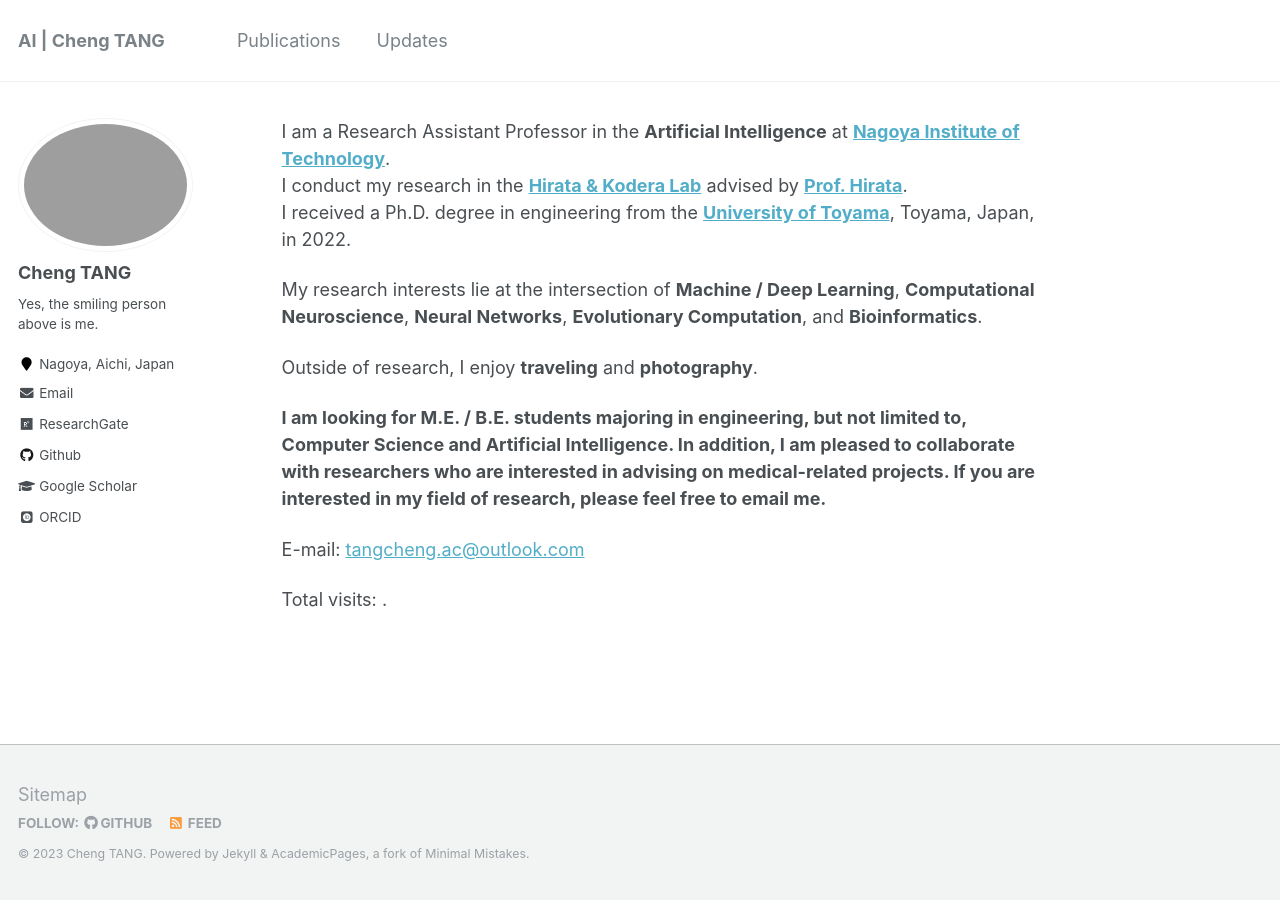
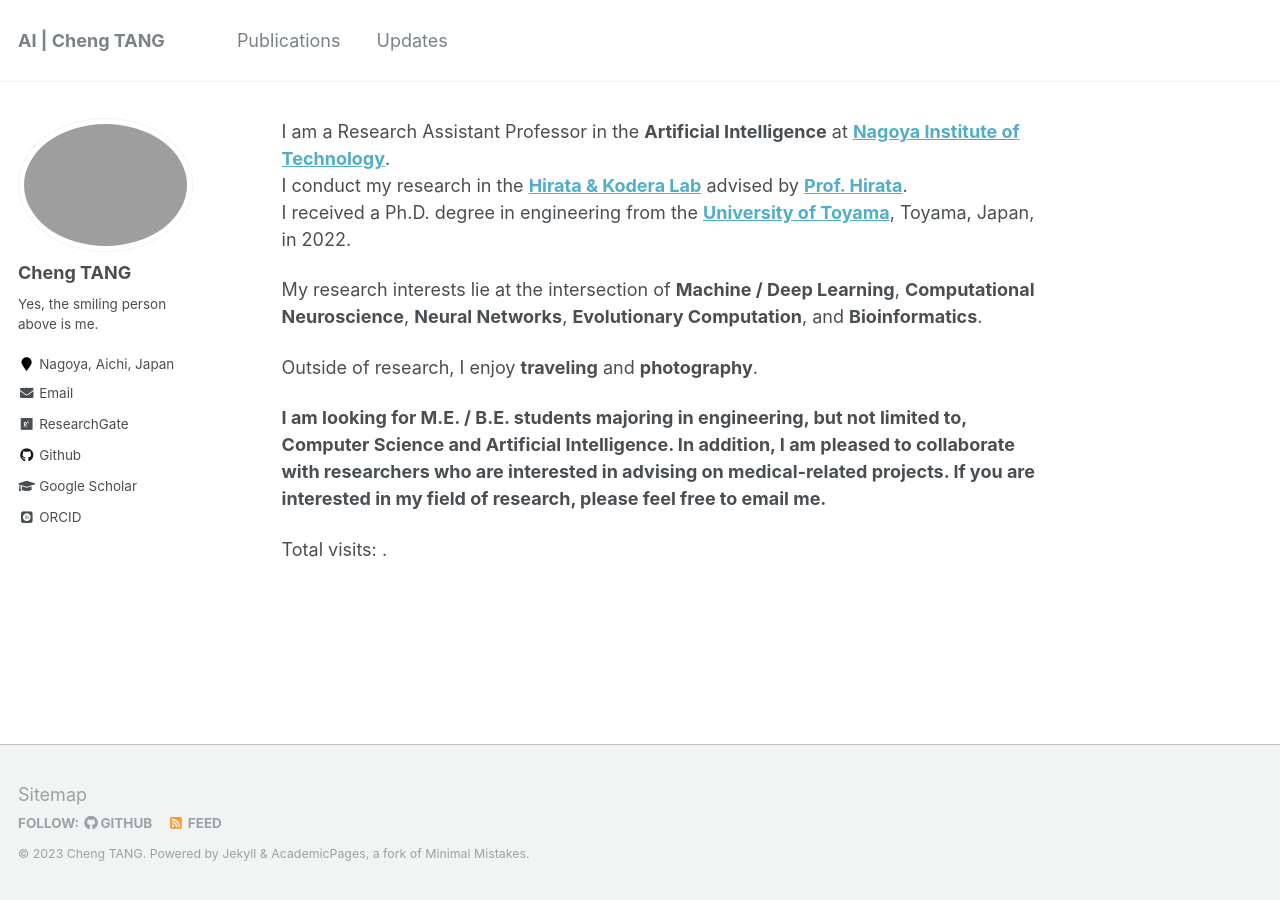
Before and after one commit to ChengTANG-AI/chengtang-ai.github.io, a Jekyll site: the page built from _pages/about.md, in a window 1280 px wide. Built offline with Jekyll 4.4.1, drawn with Linux system fonts in a browser that asks for light colours; some web fonts are replaced; comment, search, counter and statistics services are not loaded; some of the changed lines change nothing that is shown.

Commit message:
Update about.md

```diff
--- a/_pages/about.md
+++ b/_pages/about.md
@@ -18,7 +18,7 @@ Outside of research, I enjoy **traveling** and **photography**.
 
 **I am looking for M.E. / B.E. students majoring in engineering, but not limited to, Computer Science and Artificial Intelligence. In addition, I am pleased to collaborate with researchers who are interested in advising on medical-related projects. If you are interested in my field of research, please feel free to email me.**
 
-E-mail: <tangcheng.ac@outlook.com>
+
 
 
 <script async src="//busuanzi.ibruce.info/busuanzi/2.3/busuanzi.pure.mini.js"></script>
```
